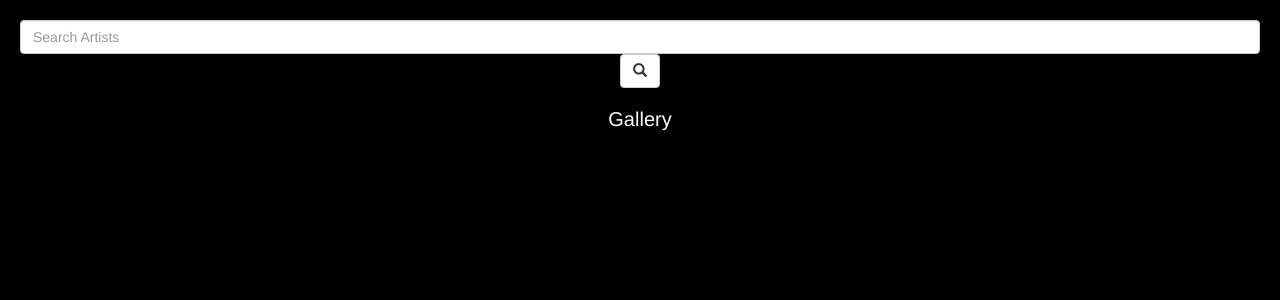
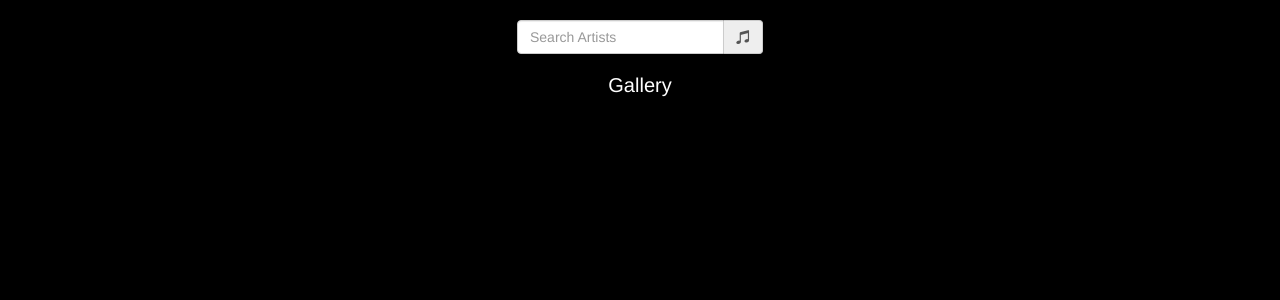
Before and after one commit to avilavate/react-media-app, a React (Create React App) app: page / in a window 1280 px wide. Shown: the top 300 px of the page. Built offline with nearby package versions, Linux system fonts and the light colour scheme.

Commit message:
Style enhancements.

```diff
--- a/src/home/App.jsx
+++ b/src/home/App.jsx
@@ -3,17 +3,20 @@ import React, { Component } from 'react';
 import '../styles/App.css';
 import Gallery from '../profile/Gallery';
 
-import { FormControl, FormGroup, ControlLabel, HelpBlock, Checkbox, Radio, Button, Glyphicon } from 'react-bootstrap';
+import { FormControl, FormGroup, ControlLabel, HelpBlock, Checkbox, Radio, Button, Glyphicon, Form, InputGroup } from 'react-bootstrap';
 
 class App extends Component {
     render() {
         return (
             <div className="App">
-                <FormGroup>
-                    <FormControl type="text" placeholder="Search Artists" />
-                    <Button> <Glyphicon glyph="search" /></Button>
-                </FormGroup>
-
+                <Form inline>
+                    <InputGroup>
+                        <FormControl type="text" placeholder="Search Artists" />
+                        <InputGroup.Addon>
+                            <Glyphicon glyph="music" />
+                        </InputGroup.Addon>
+                    </InputGroup>
+                </Form>
                 <Gallery />
             </div>
         );
```
